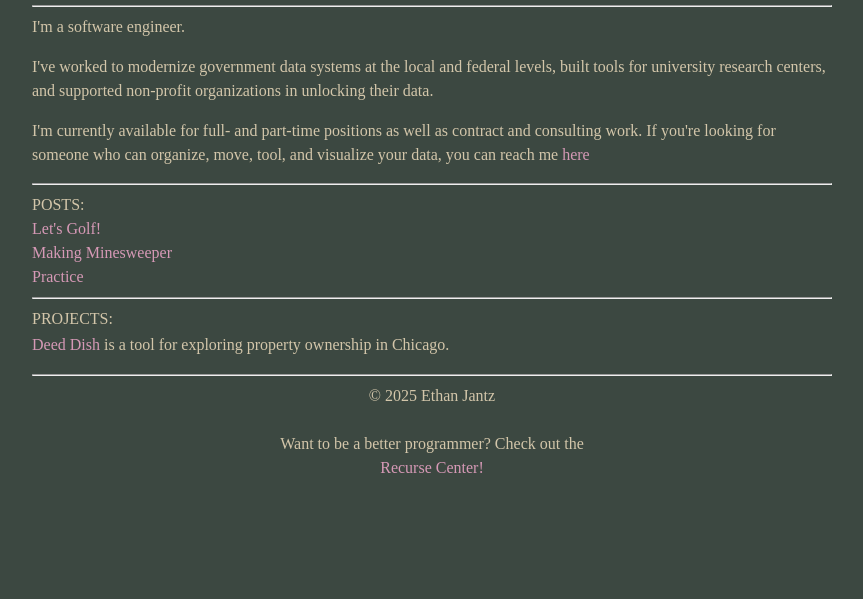
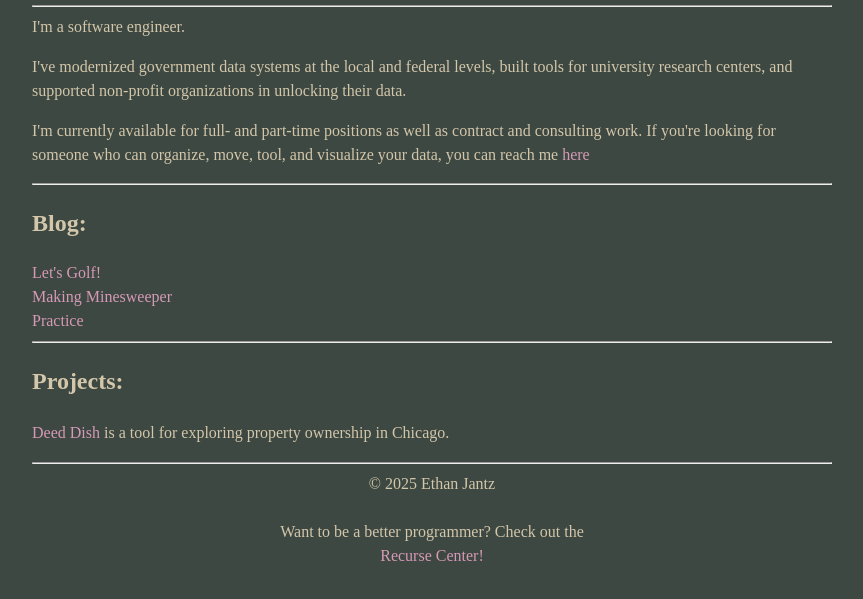
Before and after one commit to EthanJantz/jantz.website, an Astro site in the folder www/: page / in a window 1280 px wide. Shown: the part 115-714 px from the top of the page, without its empty margins (208-1071 px from the left). Built offline with nearby package versions, Linux system fonts and the light colour scheme; Astro itself is replaced by a stand-in of ours; some icons are missing.

Commit message:
edit text

```diff
--- a/www/src/components/Posts.astro
+++ b/www/src/components/Posts.astro
@@ -1,5 +1,6 @@
 ---
 ---
+<h2>Blog:</h2>
   <li><a href="/posts/lets-golf/">Let's Golf!</a></li>
   <li><a href="/posts/making-minesweeper/">Making Minesweeper</a></li>
   <li><a href="/posts/practice/">Practice</a></li>
--- a/www/src/components/Projects.astro
+++ b/www/src/components/Projects.astro
@@ -1,4 +1,5 @@
 ---
 ---
+<h2>Projects:</h2>
 <li><a href="https://deeddish.com">Deed Dish</a>
   is a tool for exploring property ownership in Chicago. <a href="https://github.com/ethanjantz/deed-dish"><i class="fa-brands fa-github" style="font-size:18px;"></i></a></li>
--- a/www/src/pages/index.astro
+++ b/www/src/pages/index.astro
@@ -27,7 +27,7 @@ const pageTitle = "Home"
     <hr>
      I'm a software engineer.
     <p>
-      I've worked to modernize government data systems at the local and federal
+      I've modernized government data systems at the local and federal
       levels, built tools for university research centers, and supported non-profit
       organizations in unlocking their data.
     <p>
@@ -36,15 +36,8 @@ const pageTitle = "Home"
       organize, move, tool, and visualize your data, you can reach me
       <a href="ethan@jantz.website">here</a>
     <hr>
-
-    POSTS:
-
     <Posts />
-
     <hr>
-
-    PROJECTS:
-
     <Projects />
   </body>
   <Footer />
```
